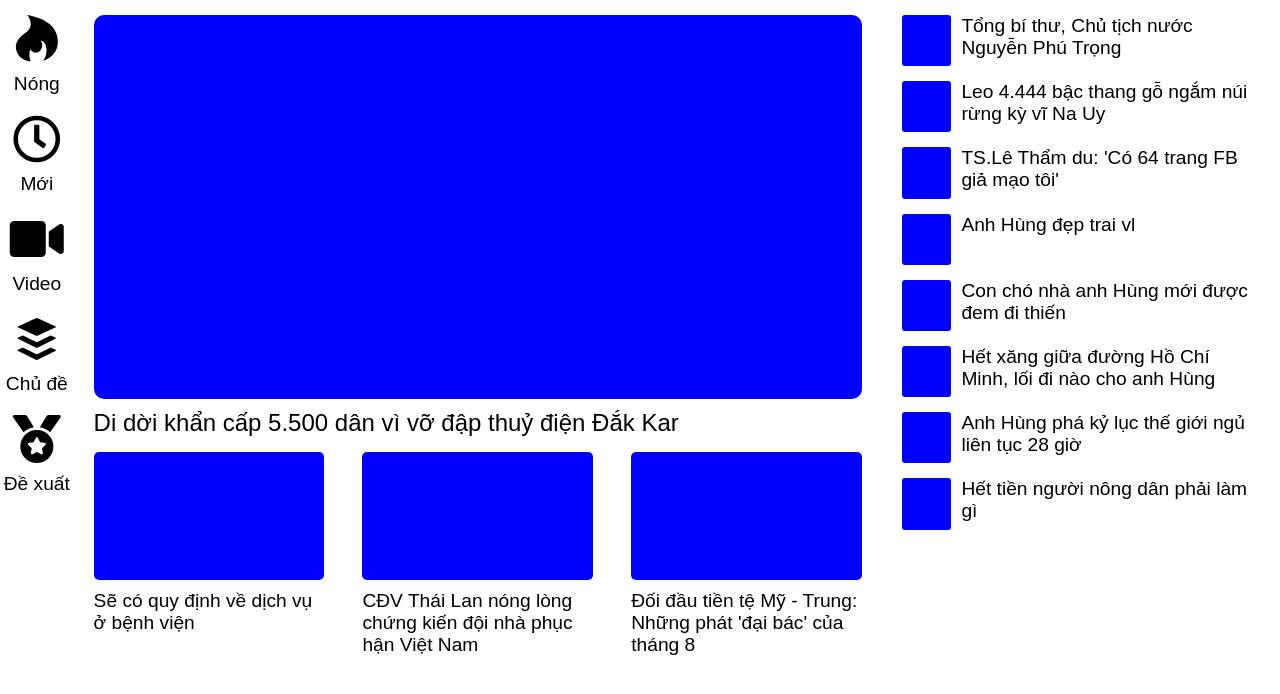
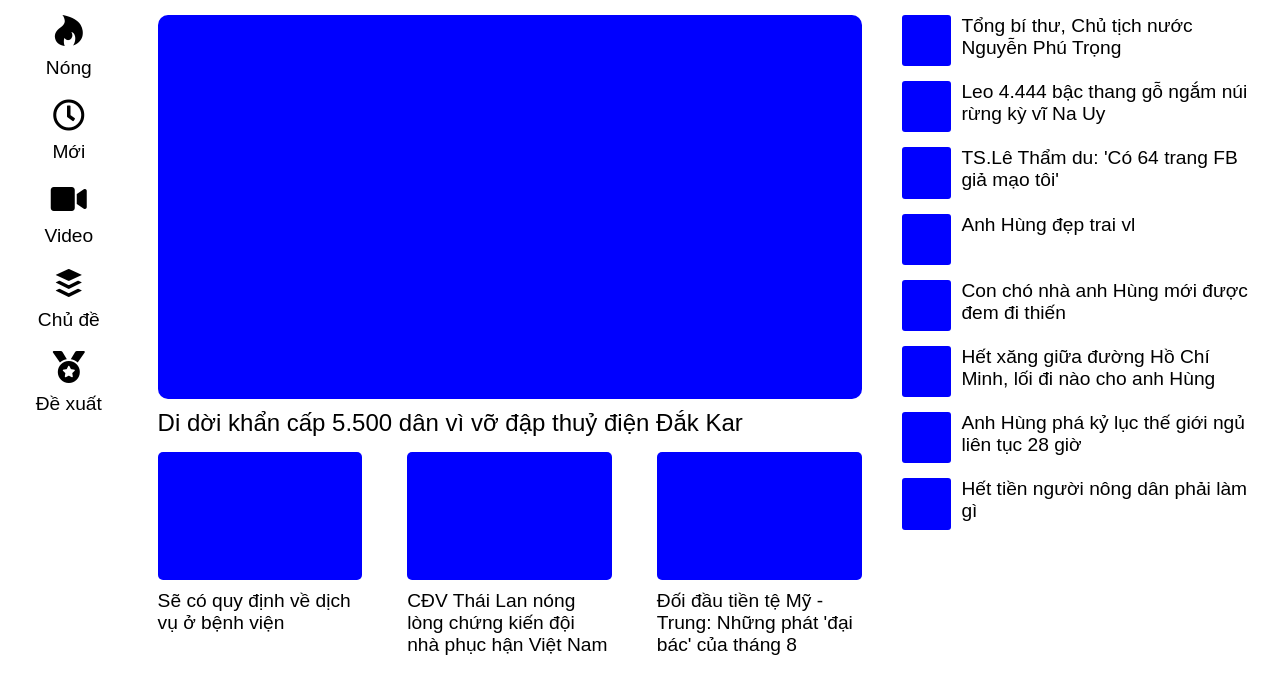
Before and after one commit to lovepsm94/web-full-stack, a plain HTML site: page index.html in a window 1280 px wide. Drawn offline with Linux system fonts and the light colour scheme.

Commit message:
edit left-side size

```diff
--- a/index.html
+++ b/index.html
@@ -10,23 +10,23 @@
 <body>
     <div class="left-side">
         <div class="icon-wrapper">
-            <i class="fab fa-hotjar fa-3x"></i>
+            <i class="fab fa-hotjar fa-2x"></i>
             <p class="icon-name">Nóng</p>
         </div>
         <div class="icon-wrapper">
-            <i class="far fa-clock fa-3x"></i>
+            <i class="far fa-clock fa-2x"></i>
             <p class="icon-name">Mới</p>
         </div>
         <div class="icon-wrapper">
-            <i class="fas fa-video fa-3x"></i>
+            <i class="fas fa-video fa-2x"></i>
             <p class="icon-name">Video</p>
         </div>
         <div class="icon-wrapper">
-            <i class="fab fa-buffer fa-3x"></i>
+            <i class="fab fa-buffer fa-2x"></i>
             <p class="icon-name">Chủ đề</p>
         </div>
         <div class="icon-wrapper">
-            <i class="fas fa-medal fa-3x"></i>
+            <i class="fas fa-medal fa-2x"></i>
             <p class="icon-name">Đề xuất</p>
         </div>
     </div>
--- a/style.css
+++ b/style.css
@@ -9,7 +9,7 @@ body {
     display: flex;
 }
 .left-side {
-    width: 12vw;
+    width: 15vw;
     display: flex;
     flex-direction: column;
     align-items: center;
@@ -27,14 +27,14 @@ body {
     font-size: 1.2rem;
 }
 .main {
-    width: 60vw;
+    width: 55vw;
     display: flex;
     flex-direction: column;
     align-items: center;
     margin: 0px 20px;
 }
 .main-news-img {
-    width: 60vw;
+    width: 55vw;
     height: 30vw;
     background-color: blue;
     border-radius: 10px;
@@ -46,15 +46,15 @@ body {
 .sub-news-container {
     display: flex;
     justify-content: space-between;
-    width: 60vw;
+    width: 55vw;
     margin-top: 15px;
 }
 .sub-news-wrapper {
-    width: 18vw;
+    width: 16vw;
 
 }
 .sub-news-img {
-    width: 18vw;
+    width: 16vw;
     height: 10vw;
     background-color: blue;
     border-radius: 5px;
```
